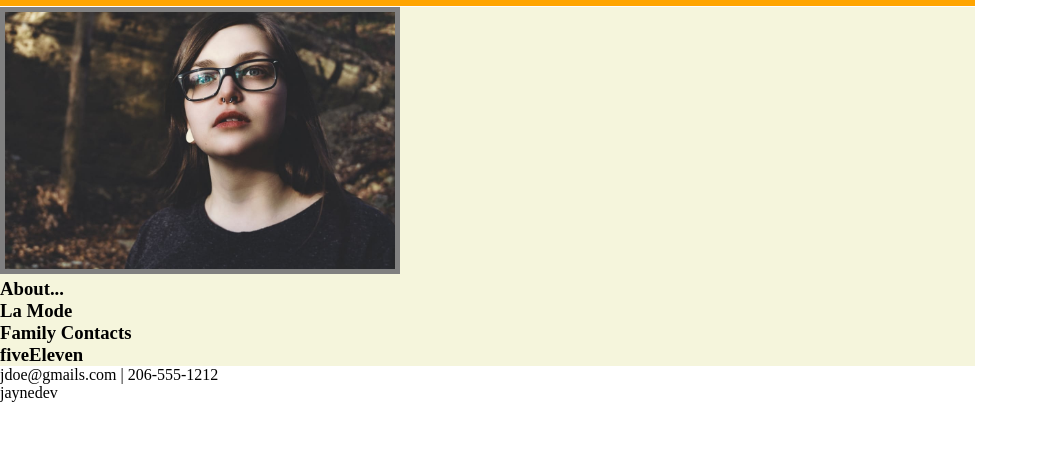
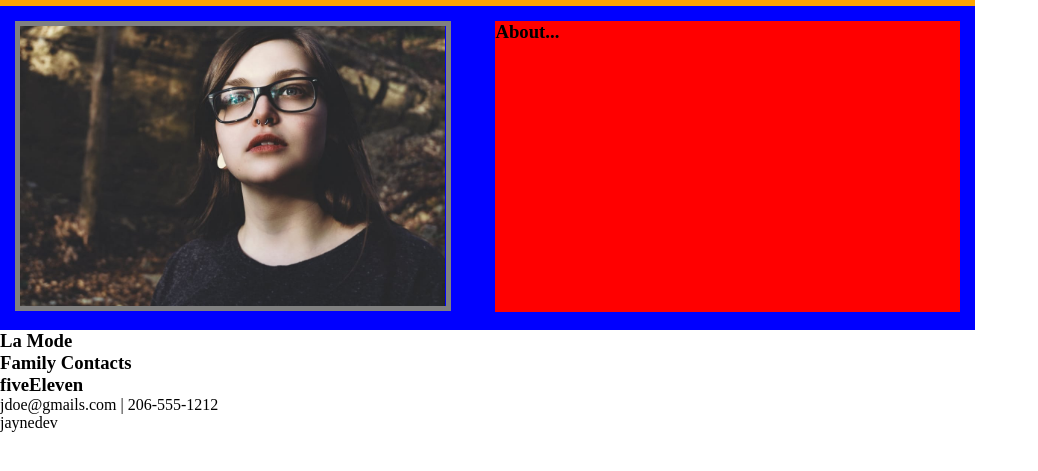
Before and after one commit to MikeDacanay/fake_portfolio_exercise_Jayne_Doe, a plain HTML site: page Fake_Portfolio_MD/index.html in a window 1280 px wide. Shown: the part 55-526 px from the top of the page, without its empty margins (0-1038 px from the left). Drawn offline with Linux system fonts and the light colour scheme.

Commit message:
Fixed dimensions on divs under top_container div

```diff
--- a/Fake_Portfolio_MD/index.html
+++ b/Fake_Portfolio_MD/index.html
@@ -13,12 +13,11 @@
 				</div>
 				<div class = "sub_heading">
 					<h3> Master of shadows and the Internet! </h3>
+				</div>
 			</div>
-			</div>
-			<div class = "container"><!-- Absolute Position -->
+			<div class = "container">
 				<div class = "top_section">
-					<img src="./Portfolio_images/photo_of_me.jpg" alt="error" class = "img">
-						<!-- display:inline-block -->
+					<img src="./Portfolio_images/photo_of_me.jpg" alt="error" class= "img">
 					<div class = "top_container">
 						<h3> About... </h3><!-- display:inline-block, for about -->
 					</div>
--- a/Fake_Portfolio_MD/style.css
+++ b/Fake_Portfolio_MD/style.css
@@ -18,18 +18,32 @@
     display: inline-block;
     text-align: right;
     width: 772px;
-}
+}s
 .container {
 	background-color: beige;
 	width: 975px;
 	box-sizing: border-box;
+	padding: 15px;
 }
 .top_section {
-	margin-top: 1px;
+	background-color: blue;
+	width: 975px;
+	padding: 15px;
+	box-sizing: border-box;
 }
 .img {
 	display: inline-block;
-	height: 40%;
-	width: 40%;
 	border: 5px solid grey;
+	width: 45%;
+	height: 45%;
+	padding-right: 1px;
 }
+.top_container {
+	display: inline-block;
+	width: 464.59px;
+	height: 290.84px;
+	background-color: red;
+	vertical-align: top;
+	float: right;
+}
+/* Main Section Next
```
